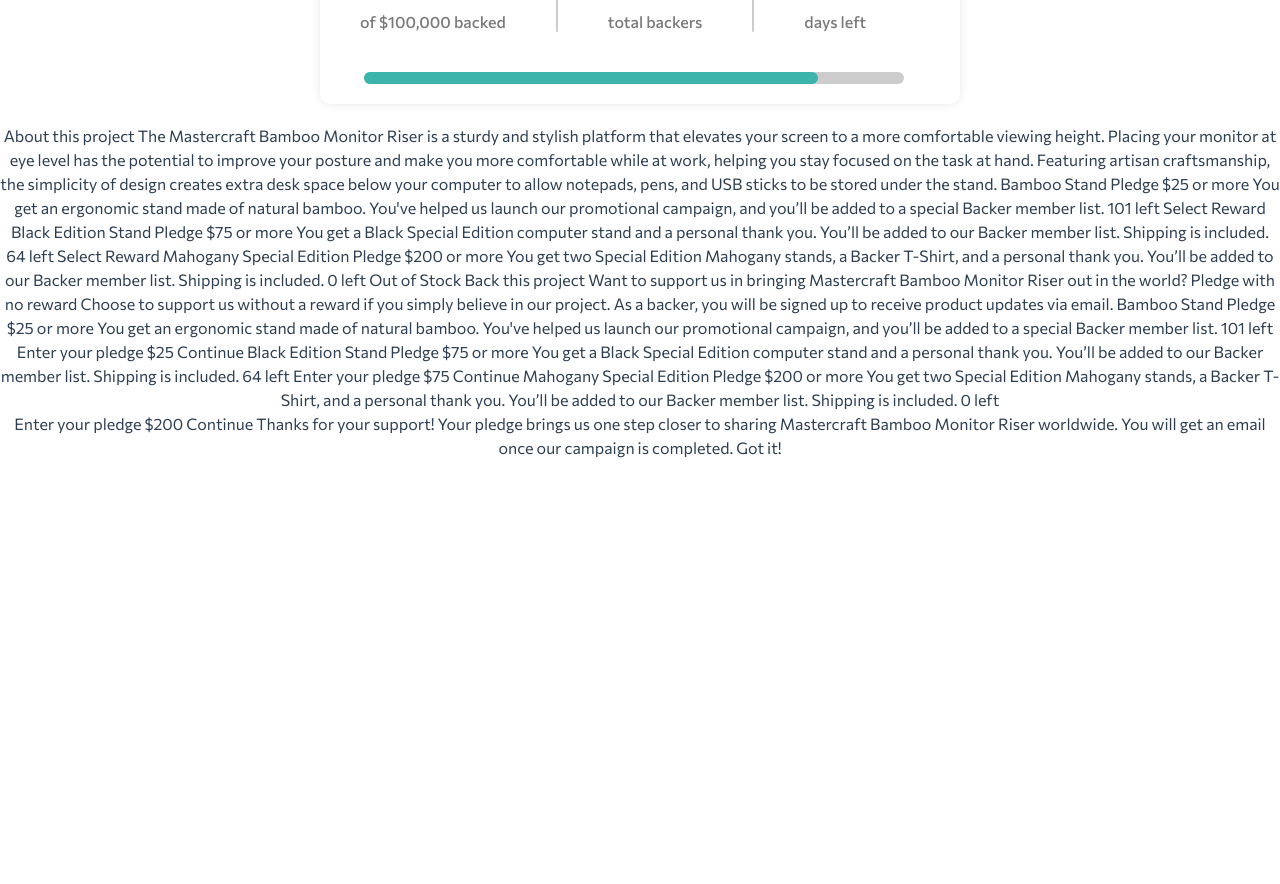
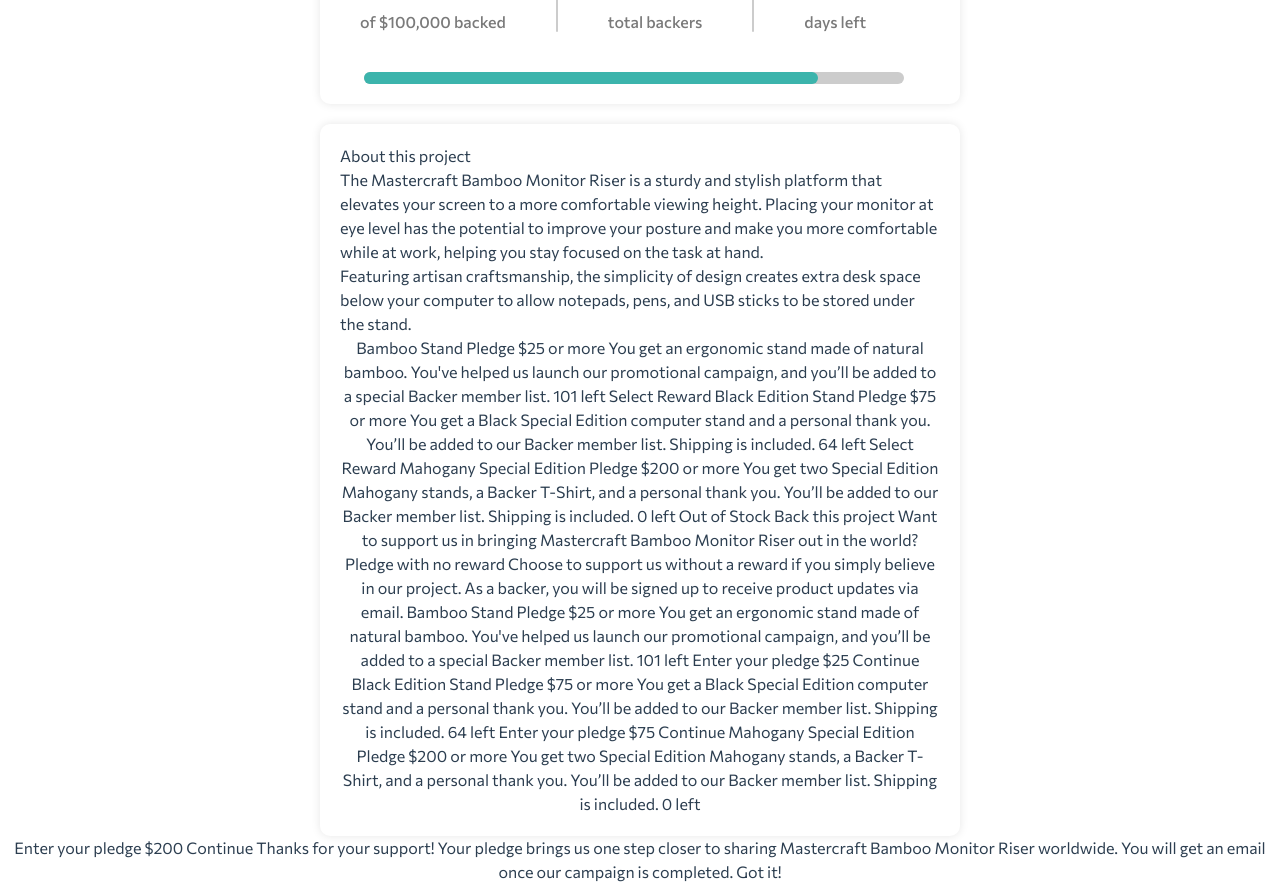
Before and after one commit to CHEGEBB/Mastering-Vue-Journey, a Vue app in the folder crowdfunding-product-page-main/: page / in a window 1280 px wide. Shown: the part 648-1532 px from the top of the page. Before the commit the page ends 1108 px from the top, so only its background shows below. Built offline with nearby package versions, Linux system fonts and the light colour scheme.

Commit message:
Refactor header styling in App.vue: Update facts section with dynamic content and add dividers

```diff
--- a/crowdfunding-product-page-main/src/App.vue
+++ b/crowdfunding-product-page-main/src/App.vue
@@ -63,14 +63,23 @@
 
       </div>
     </div>
-
-      About this project The Mastercraft Bamboo Monitor Riser is a sturdy and stylish
+    <div class="about">
+      <h2 class="text-left">About this project</h2>
+      <p class="text-left">
+        The Mastercraft Bamboo Monitor Riser is a sturdy and stylish
       platform that elevates your screen to a more comfortable viewing height. Placing
       your monitor at eye level has the potential to improve your posture and make you
       more comfortable while at work, helping you stay focused on the task at hand.
-      Featuring artisan craftsmanship, the simplicity of design creates extra desk space
+      </p>
+       <p class="text-left">
+        Featuring artisan craftsmanship, the simplicity of design creates extra desk space
       below your computer to allow notepads, pens, and USB sticks to be stored under the
-      stand. Bamboo Stand Pledge $25 or more You get an ergonomic stand made of natural
+      stand.
+       </p>
+
+
+
+      Bamboo Stand Pledge $25 or more You get an ergonomic stand made of natural
       bamboo. You've helped us launch our promotional campaign, and you’ll be added to a
       special Backer member list. 101 left Select Reward Black Edition Stand Pledge $75 or
       more You get a Black Special Edition computer stand and a personal thank you. You’ll
@@ -103,6 +112,7 @@
       Mahogany Special Edition Pledge $200 or more You get two Special Edition Mahogany
       stands, a Backer T-Shirt, and a personal thank you. You’ll be added to our Backer
       member list. Shipping is included. 0 left
+    </div>
     </div>
 
     <!-- Selected pledge  start -->
@@ -205,6 +215,14 @@
   margin: 0 auto;
   width: 50%;
 }
+.content .about {
+  background: #ffffff;
+  border-radius: 10px;
+  box-shadow: 0px 0px 10px 0px rgba(0, 0, 0, 0.1);
+  padding: 20px;
+  margin: 0 auto;
+  width: 50%;
+}
 .master p {
   font-size: 1rem;
   color: #6e8098;
```
